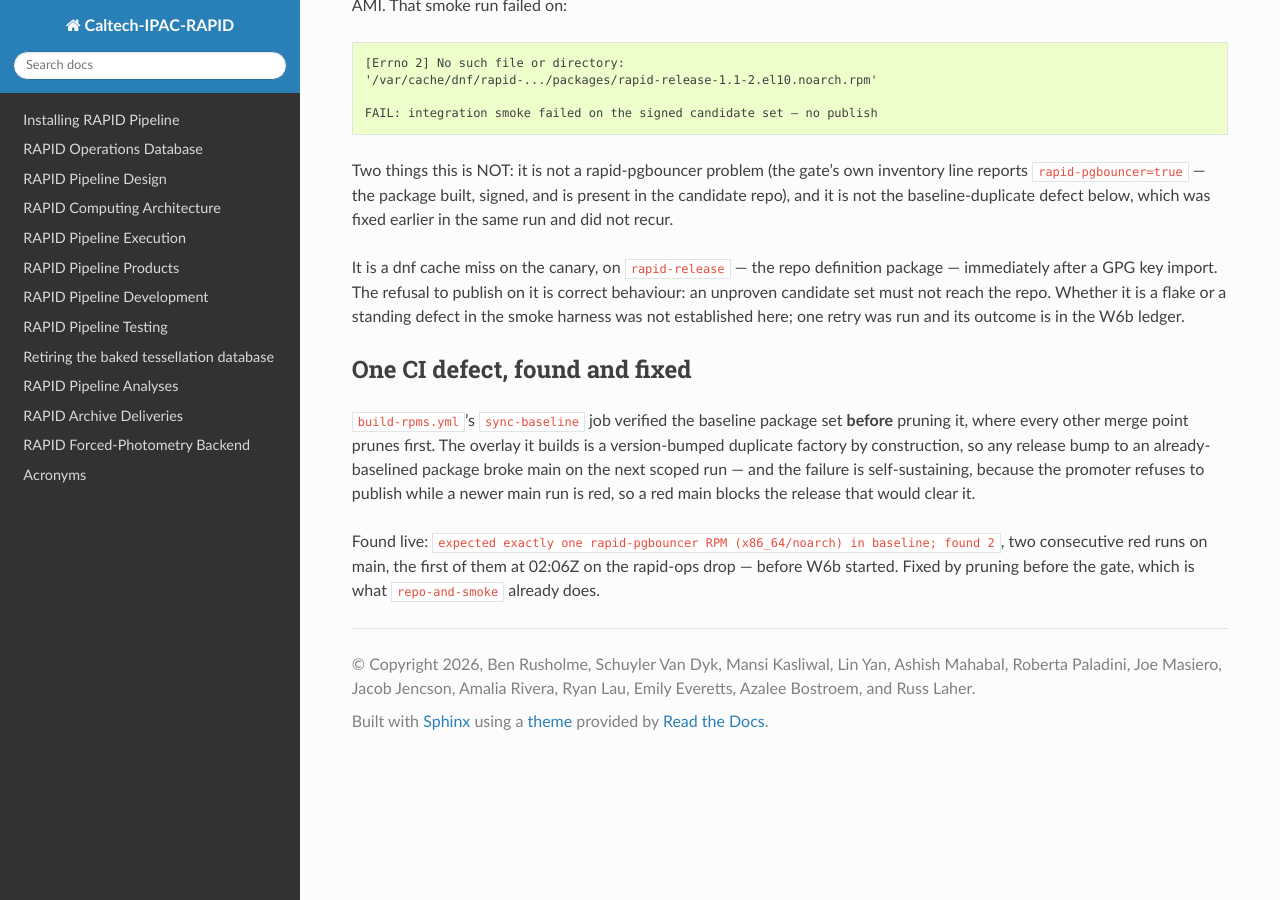
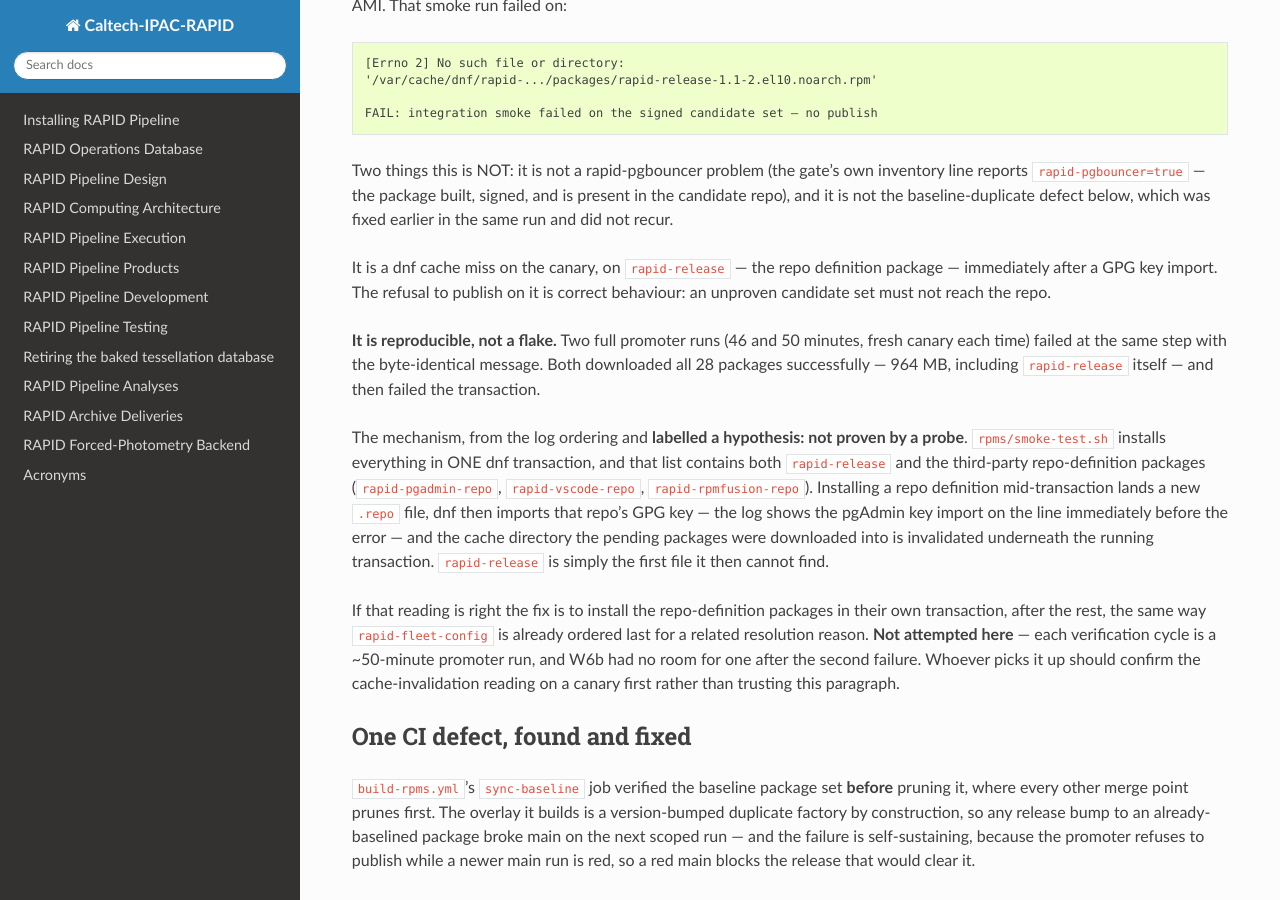
Before and after one commit to Caltech-IPAC/rapid, a Sphinx documentation site: the page built from docs/source/dev/w6b_state_summary.rst, in a window 1280 px wide and 900 px high, scrolled down 2782 px. Built offline with Sphinx 7.4.7 and the Read the Docs theme 3.1.0, drawn with Linux system fonts in a browser that asks for light colours.

Commit message:
docs: the promoter's smoke failure is reproducible, and what it looks like
Two full promoter runs — 46 and 50 minutes, a fresh disposable canary each
time — failed at the same step with the byte-identical message, so this is a
standing defect in the smoke harness rather than the flake one failure
suggested. Recording it because it is the last gate between a built package
and a published one, and it is what stopped W6b's RPM publish.

Both runs downloaded all 28 packages successfully, 964 MB including
rapid-release itself, and then failed the transaction on

    [Errno 2] No such file or directory: .../rapid-release-1.1-2.el10.noarch.rpm

The reading, explicitly labelled a hypothesis because no probe confirmed it:
smoke-test.sh installs everything in ONE dnf transaction, and that list holds
both rapid-release and the third-party repo-definition packages. Installing a
repo definition mid-transaction lands a .repo file, dnf imports that repo's
GPG key — the pgAdmin import is the line immediately before the error — and
the download cache is invalidated under the running transaction.
rapid-release is just the first file it then cannot find.

If that is right, the fix is a separate transaction for the repo-definition
packages, ordered after the rest, as rapid-fleet-config already is for a
related reason. Not attempted: each verification cycle is a ~50-minute
promoter run and there was no room for another. Confirm the reading on a
canary before trusting it.

Both canaries tore down correctly — no orphaned instances or stacks.

Co-Authored-By: Claude Opus 5 <noreply@anthropic.com>
Claude-Session: https://claude.ai/code/session_01N7uWEKwvUZeMtBYTAVBUiL

```diff
--- a/docs/source/dev/w6b_state_summary.rst
+++ b/docs/source/dev/w6b_state_summary.rst
@@ -175,9 +175,33 @@ defect below, which was fixed earlier in the same run and did not recur.
 It is a dnf cache miss on the canary, on ``rapid-release`` — the repo
 definition package — immediately after a GPG key import. The refusal to
 publish on it is correct behaviour: an unproven candidate set must not
-reach the repo. Whether it is a flake or a standing defect in the smoke
-harness was not established here; one retry was run and its outcome is in
-the W6b ledger.
+reach the repo.
+
+**It is reproducible, not a flake.** Two full promoter runs (46 and 50
+minutes, fresh canary each time) failed at the same step with the
+byte-identical message. Both downloaded all 28 packages successfully —
+964 MB, including ``rapid-release`` itself — and then failed the
+transaction.
+
+The mechanism, from the log ordering and **labelled a hypothesis: not
+proven by a probe**. ``rpms/smoke-test.sh`` installs everything in ONE
+dnf transaction, and that list contains both ``rapid-release`` and the
+third-party repo-definition packages (``rapid-pgadmin-repo``,
+``rapid-vscode-repo``, ``rapid-rpmfusion-repo``). Installing a repo
+definition mid-transaction lands a new ``.repo`` file, dnf then imports
+that repo's GPG key — the log shows the pgAdmin key import on the line
+immediately before the error — and the cache directory the pending
+packages were downloaded into is invalidated underneath the running
+transaction. ``rapid-release`` is simply the first file it then cannot
+find.
+
+If that reading is right the fix is to install the repo-definition
+packages in their own transaction, after the rest, the same way
+``rapid-fleet-config`` is already ordered last for a related resolution
+reason. **Not attempted here** — each verification cycle is a ~50-minute
+promoter run, and W6b had no room for one after the second failure.
+Whoever picks it up should confirm the cache-invalidation reading on a
+canary first rather than trusting this paragraph.
 
 One CI defect, found and fixed
 ------------------------------
```
